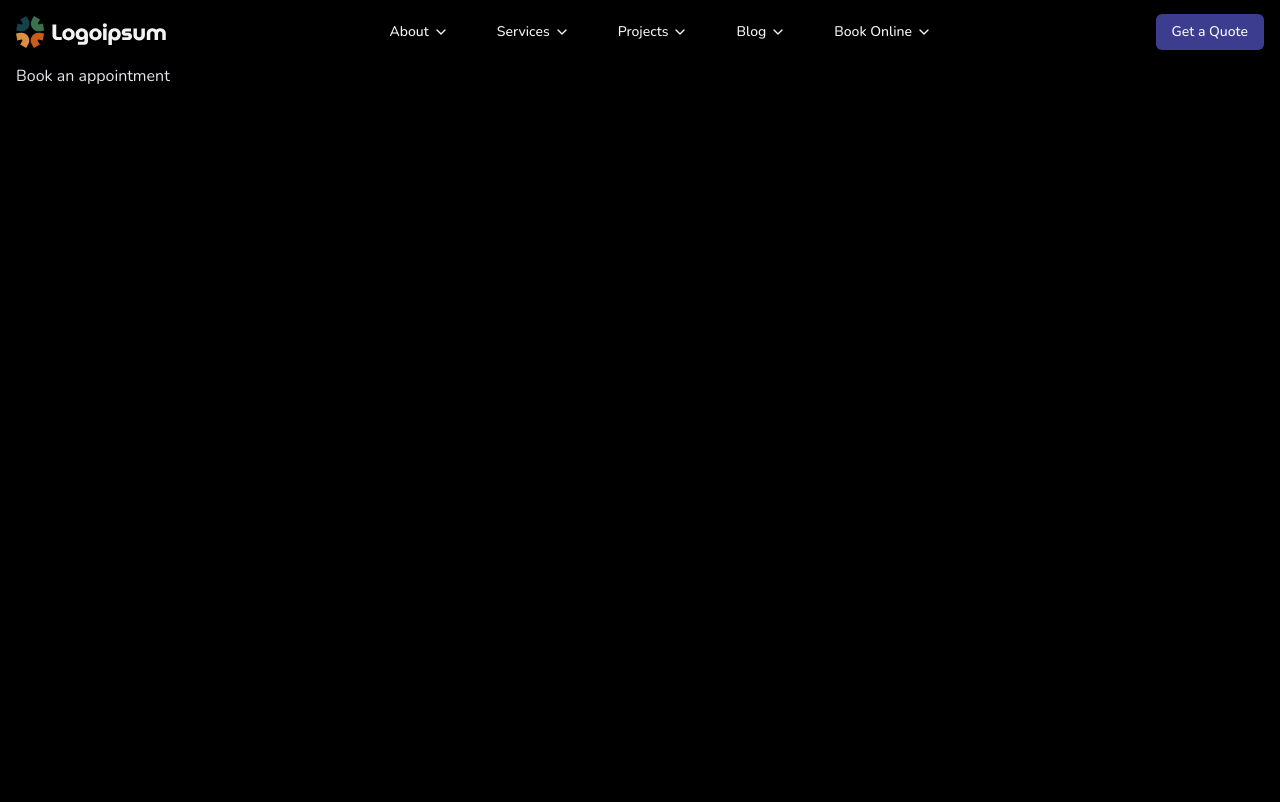
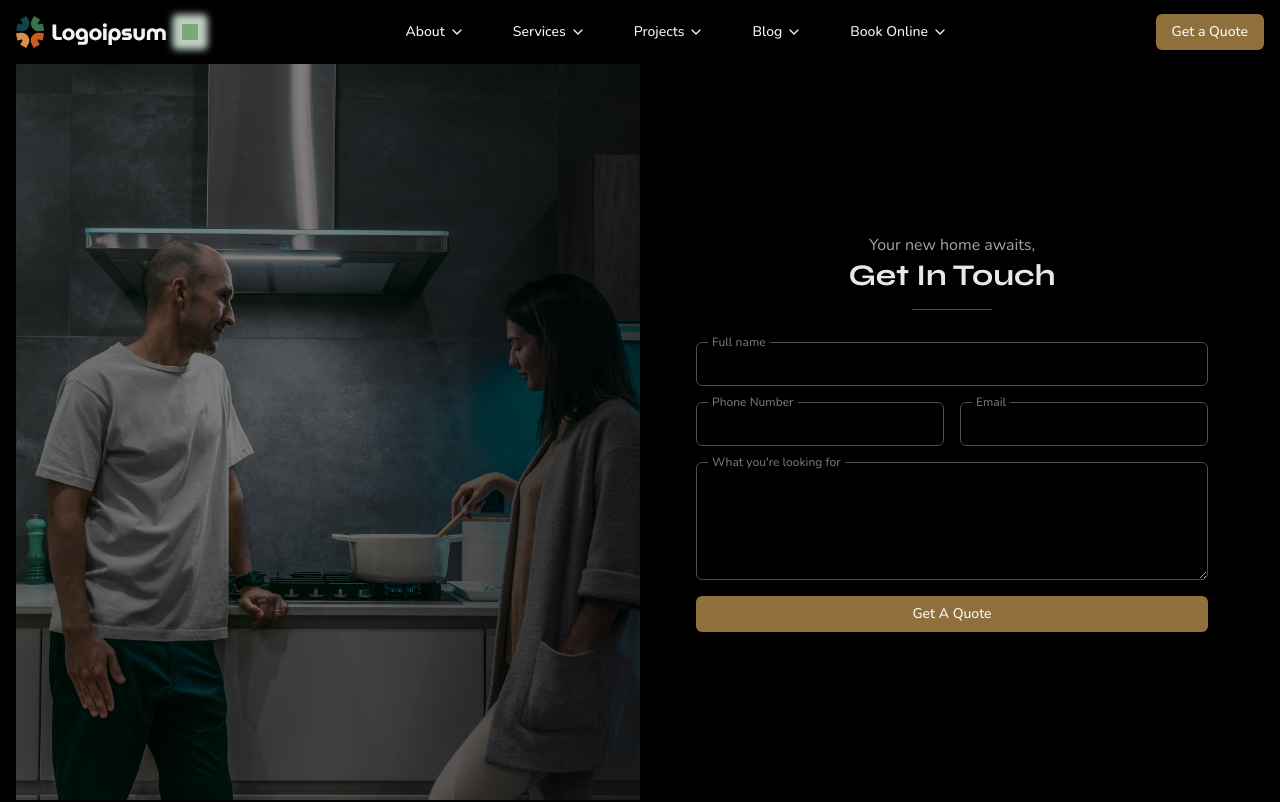
Before and after one commit to OlisDevSpot/next-construction-template, a Next.js app: page /book in a window 1280 px wide. Shown: the top 802 px of the page. Built offline with nearby package versions, Linux system fonts and the light colour scheme.

Commit message:
improve book meeting form

```diff
--- a/src/app/(public)/(navigation)/book/page.tsx
+++ b/src/app/(public)/(navigation)/book/page.tsx
@@ -1,7 +1,10 @@
+import ContactForm from "../../_components/contact-form/ContactForm";
+
 export default function BookPage() {
   return (
-    <div className="flex flex-col w-full h-full min-h-screen">
-      Book an appointment
+    <div className="flex w-full h-full items-center justify-center">
+      <div className="flex-1 h-full bg-[linear-gradient(to_right,rgba(0,0,0,0.5),rgba(0,0,0,0.5),rgba(0,0,0,0.8)),url('/images/get-in-touch.jpg')] bg-cover bg-no-repeat" />
+      <ContactForm className="flex-1" />
     </div>
   );
 }
--- a/src/app/(public)/(navigation)/layout.tsx
+++ b/src/app/(public)/(navigation)/layout.tsx
@@ -1,3 +1,9 @@
 export default function layout({ children }: { children: React.ReactNode }) {
-  return <div className="pt-16 p-4">{children}</div>;
+  return (
+    // set padding for navigation pages
+    <div className="pt-16 p-4 h-full">
+      {/* set height for navigation pages minus nav bar */}
+      <div className="h-[calc(100vh-64px)]">{children}</div>
+    </div>
+  );
 }
--- /dev/null
+++ b/src/app/(public)/_components/contact-form/ContactForm.tsx
@@ -0,0 +1,68 @@
+"use client";
+
+import { Button } from "@/components/ui/button";
+import { Input } from "@/components/ui/input";
+import { Label } from "@/components/ui/label";
+import { Separator } from "@/components/ui/separator";
+import { Textarea } from "@/components/ui/textarea";
+import { cn } from "@/lib/utils";
+
+export default function ContactForm({ className }: { className?: string }) {
+  const submitForm = (e: React.FormEvent<HTMLFormElement>) => {
+    e.preventDefault();
+    const formData = new FormData();
+    console.log(e.target);
+  };
+  return (
+    <div className={cn("flex flex-col items-center justify-center", className)}>
+      <p className="text-neutral-400">Your new home awaits,</p>
+      <h2 className="font-bold text-3xl">Get In Touch</h2>
+      <Separator className="min-w-6 max-w-20 bg-input-muted mt-4 mb-8" />
+      <form
+        onSubmit={submitForm}
+        autoComplete="off"
+        className="grid grid-cols-2 gap-4 w-full max-w-lg"
+      >
+        <div className="relative col-span-2">
+          <Label
+            htmlFor="name"
+            className="absolute block -top-2 ml-3 z-10 bg-black px-1 py-0 text-neutral-500 text-xs"
+          >
+            Full name
+          </Label>
+          <Input type="text" name="name" id="name" />
+        </div>
+        <div className="relative">
+          <Label
+            htmlFor="phone"
+            className="absolute block -top-2 ml-3 z-10 bg-black px-1 py-0 text-neutral-500 text-xs"
+          >
+            Phone Number
+          </Label>
+          <Input type="text" name="phone" id="phone" />
+        </div>
+        <div className="relative">
+          <Label
+            htmlFor="email"
+            className="absolute block -top-2 ml-3 z-10 bg-black px-1 py-0 text-neutral-500 text-xs"
+          >
+            Email
+          </Label>
+          <Input type="text" name="email" id="email" />
+        </div>
+        <div className="relative col-span-2">
+          <Label
+            htmlFor="message"
+            className="absolute block -top-2 ml-3 z-10 bg-black px-1 py-0 text-neutral-500 text-xs"
+          >
+            What you're looking for
+          </Label>
+          <Textarea rows={5} name="message" id="message" />
+        </div>
+        <Button className="col-span-2" type="submit">
+          Get A Quote
+        </Button>
+      </form>
+    </div>
+  );
+}
--- a/src/app/(public)/layout.tsx
+++ b/src/app/(public)/layout.tsx
@@ -6,7 +6,9 @@ export default function layout({ children }: { children: React.ReactNode }) {
     <>
       <div className="w-full h-auto">
         <Navbar />
-        <main className="w-full min-w-screen">{children}</main>
+        <main className="w-full min-w-screen h-auto min-h-screen">
+          {children}
+        </main>
       </div>
       <Footer />
     </>
--- a/src/app/globals.css
+++ b/src/app/globals.css
@@ -23,24 +23,25 @@ body {
 @layer base {
   :root {
     --background: 0 0% 0%;
-    --foreground: 240 10% 90.9%;
+    --foreground: 37 10% 90.9%;
     --card: 0 0% 100%;
-    --card-foreground: 240 10% 3.9%;
+    --card-foreground: 37 10% 3.9%;
     --popover: 0 0% 100%;
-    --popover-foreground: 240 10% 3.9%;
-    --primary: 240 40% 40%;
+    --popover-foreground: 37 10% 3.9%;
+    --primary: 37 40% 40%;
     --primary-foreground: 0 0% 98%;
-    --secondary: 240 4.8% 95.9%;
-    --secondary-foreground: 240 5.9% 10%;
-    --muted: 240 4.8% 95.9%;
-    --muted-foreground: 240 3.8% 46.1%;
-    --accent: 240 4.8% 5.9%;
-    --accent-foreground: 240 5.9% 90%;
+    --secondary: 37 4.8% 95.9%;
+    --secondary-foreground: 37 5.9% 10%;
+    --muted: 37 4.8% 95.9%;
+    --muted-foreground: 37 3.8% 46.1%;
+    --accent: 37 4.8% 5.9%;
+    --accent-foreground: 37 5.9% 90%;
     --destructive: 0 84.2% 60.2%;
     --destructive-foreground: 0 0% 98%;
-    --border: 240 5.9% 90%;
-    --input: 240 5.9% 90%;
-    --ring: 240 10% 3.9%;
+    --border: 37 5.9% 90%;
+    --input: 37 5.9% 90%;
+    --input-muted: 37 5.9% 30%;
+    --ring: 37 10% 3.9%;
     --chart-1: 12 76% 61%;
     --chart-2: 173 58% 39%;
     --chart-3: 197 37% 24%;
@@ -49,25 +50,25 @@ body {
     --radius: 0.5rem;
   }
   .dark {
-    --background: 240 10% 3.9%;
+    --background: 37 10% 3.9%;
     --foreground: 0 0% 98%;
-    --card: 240 10% 3.9%;
+    --card: 37 10% 3.9%;
     --card-foreground: 0 0% 98%;
-    --popover: 240 10% 3.9%;
+    --popover: 37 10% 3.9%;
     --popover-foreground: 0 0% 98%;
     --primary: 0 0% 98%;
-    --primary-foreground: 240 5.9% 10%;
-    --secondary: 240 3.7% 15.9%;
+    --primary-foreground: 37 5.9% 10%;
+    --secondary: 37 3.7% 15.9%;
     --secondary-foreground: 0 0% 98%;
-    --muted: 240 3.7% 15.9%;
-    --muted-foreground: 240 5% 64.9%;
-    --accent: 240 3.7% 15.9%;
+    --muted: 37 3.7% 15.9%;
+    --muted-foreground: 37 5% 64.9%;
+    --accent: 37 3.7% 15.9%;
     --accent-foreground: 0 0% 98%;
     --destructive: 0 62.8% 30.6%;
     --destructive-foreground: 0 0% 98%;
-    --border: 240 3.7% 15.9%;
-    --input: 240 3.7% 15.9%;
-    --ring: 240 4.9% 83.9%;
+    --border: 37 3.7% 15.9%;
+    --input: 37 3.7% 15.9%;
+    --ring: 37 4.9% 83.9%;
     --chart-1: 220 70% 50%;
     --chart-2: 160 60% 45%;
     --chart-3: 30 80% 55%;
--- a/src/components/Logo.tsx
+++ b/src/components/Logo.tsx
@@ -20,6 +20,26 @@ export default function Logo() {
       <Link href="/">
         <Image src="/images/logo.svg" alt="logo" width={150} height={100} />
       </Link>
+      <motion.div
+        className="ml-4 w-4 h-4"
+        animate={{
+          backgroundColor: Array.from({ length: 6 }).map(
+            (_, index) => `hsl(120, 20%, ${(index + 1) * 10}%)`
+          ),
+          borderRadius: ["0%", "25%", "50%", "50%", "25%", "0%"],
+          boxShadow: [
+            "0 0 2px 5px hsl(240, 20%, 50%)",
+            "0 0 8px 10px hsl(120, 20%, 80%)",
+          ],
+        }}
+        transition={{
+          times: [0, 0.2, 0.4, 0.6, 0.8, 1],
+          duration: 6,
+          repeat: Infinity,
+          repeatType: "reverse",
+          ease: "linear",
+        }}
+      ></motion.div>
     </motion.div>
   );
 }
--- a/src/components/ui/input.tsx
+++ b/src/components/ui/input.tsx
@@ -1,6 +1,6 @@
-import * as React from "react"
+import * as React from "react";
 
-import { cn } from "@/lib/utils"
+import { cn } from "@/lib/utils";
 
 const Input = React.forwardRef<HTMLInputElement, React.ComponentProps<"input">>(
   ({ className, type, ...props }, ref) => {
@@ -8,15 +8,15 @@ const Input = React.forwardRef<HTMLInputElement, React.ComponentProps<"input">>(
       <input
         type={type}
         className={cn(
-          "flex h-9 w-full rounded-md border border-input bg-transparent px-3 py-1 text-base shadow-sm transition-colors file:border-0 file:bg-transparent file:text-sm file:font-medium file:text-foreground placeholder:text-muted-foreground focus-visible:outline-none focus-visible:ring-1 focus-visible:ring-ring disabled:cursor-not-allowed disabled:opacity-50 md:text-sm",
+          "flex h-11 w-full rounded-md border border-input-muted bg-transparent px-3 py-1 text-base shadow-sm transition-colors file:border-0 file:bg-transparent file:text-sm file:font-medium file:text-foreground placeholder:text-muted-foreground focus-visible:outline-none focus-visible:ring-1 focus-visible:ring-ring disabled:cursor-not-allowed disabled:opacity-50 md:text-sm",
           className
         )}
         ref={ref}
         {...props}
       />
-    )
+    );
   }
-)
-Input.displayName = "Input"
+);
+Input.displayName = "Input";
 
-export { Input }
+export { Input };
--- /dev/null
+++ b/src/components/ui/textarea.tsx
@@ -0,0 +1,22 @@
+import * as React from "react";
+
+import { cn } from "@/lib/utils";
+
+const Textarea = React.forwardRef<
+  HTMLTextAreaElement,
+  React.ComponentProps<"textarea">
+>(({ className, ...props }, ref) => {
+  return (
+    <textarea
+      className={cn(
+        "flex min-h-[60px] w-full rounded-md border border-input-muted bg-transparent px-3 py-2 text-base shadow-sm placeholder:text-muted-foreground focus-visible:outline-none focus-visible:ring-1 focus-visible:ring-ring disabled:cursor-not-allowed disabled:opacity-50 md:text-sm",
+        className
+      )}
+      ref={ref}
+      {...props}
+    />
+  );
+});
+Textarea.displayName = "Textarea";
+
+export { Textarea };
--- a/tailwind.config.ts
+++ b/tailwind.config.ts
@@ -10,75 +10,76 @@ const config: Config = {
   theme: {
     extend: {
       colors: {
-  			background: 'hsl(var(--background))',
-  			foreground: 'hsl(var(--foreground))',
+        background: "hsl(var(--background))",
+        foreground: "hsl(var(--foreground))",
         card: {
-  				DEFAULT: 'hsl(var(--card))',
-  				foreground: 'hsl(var(--card-foreground))'
+          DEFAULT: "hsl(var(--card))",
+          foreground: "hsl(var(--card-foreground))",
         },
         popover: {
-  				DEFAULT: 'hsl(var(--popover))',
-  				foreground: 'hsl(var(--popover-foreground))'
+          DEFAULT: "hsl(var(--popover))",
+          foreground: "hsl(var(--popover-foreground))",
         },
         primary: {
-  				DEFAULT: 'hsl(var(--primary))',
-  				foreground: 'hsl(var(--primary-foreground))'
+          DEFAULT: "hsl(var(--primary))",
+          foreground: "hsl(var(--primary-foreground))",
         },
         secondary: {
-  				DEFAULT: 'hsl(var(--secondary))',
-  				foreground: 'hsl(var(--secondary-foreground))'
+          DEFAULT: "hsl(var(--secondary))",
+          foreground: "hsl(var(--secondary-foreground))",
         },
         muted: {
-  				DEFAULT: 'hsl(var(--muted))',
-  				foreground: 'hsl(var(--muted-foreground))'
+          DEFAULT: "hsl(var(--muted))",
+          foreground: "hsl(var(--muted-foreground))",
         },
         accent: {
-  				DEFAULT: 'hsl(var(--accent))',
-  				foreground: 'hsl(var(--accent-foreground))'
+          DEFAULT: "hsl(var(--accent))",
+          foreground: "hsl(var(--accent-foreground))",
         },
         destructive: {
-  				DEFAULT: 'hsl(var(--destructive))',
-  				foreground: 'hsl(var(--destructive-foreground))'
+          DEFAULT: "hsl(var(--destructive))",
+          foreground: "hsl(var(--destructive-foreground))",
         },
-  			border: 'hsl(var(--border))',
-  			input: 'hsl(var(--input))',
-  			ring: 'hsl(var(--ring))',
+        border: "hsl(var(--border))",
+        input: "hsl(var(--input))",
+        "input-muted": "hsl(var(--input-muted))",
+        ring: "hsl(var(--ring))",
         chart: {
-  				'1': 'hsl(var(--chart-1))',
-  				'2': 'hsl(var(--chart-2))',
-  				'3': 'hsl(var(--chart-3))',
-  				'4': 'hsl(var(--chart-4))',
-  				'5': 'hsl(var(--chart-5))'
-  			}
+          "1": "hsl(var(--chart-1))",
+          "2": "hsl(var(--chart-2))",
+          "3": "hsl(var(--chart-3))",
+          "4": "hsl(var(--chart-4))",
+          "5": "hsl(var(--chart-5))",
+        },
       },
       borderRadius: {
-  			lg: 'var(--radius)',
-  			md: 'calc(var(--radius) - 2px)',
-  			sm: 'calc(var(--radius) - 4px)'
+        lg: "var(--radius)",
+        md: "calc(var(--radius) - 2px)",
+        sm: "calc(var(--radius) - 4px)",
       },
       keyframes: {
-  			'accordion-down': {
+        "accordion-down": {
           from: {
-  					height: '0'
+            height: "0",
           },
           to: {
-  					height: 'var(--radix-accordion-content-height)'
-  				}
+            height: "var(--radix-accordion-content-height)",
           },
-  			'accordion-up': {
+        },
+        "accordion-up": {
           from: {
-  					height: 'var(--radix-accordion-content-height)'
+            height: "var(--radix-accordion-content-height)",
           },
           to: {
-  					height: '0'
-  				}
-  			}
+            height: "0",
+          },
+        },
       },
       animation: {
-  			'accordion-down': 'accordion-down 0.2s ease-out',
-  			'accordion-up': 'accordion-up 0.2s ease-out'
-  		}
-  	}
+        "accordion-down": "accordion-down 0.2s ease-out",
+        "accordion-up": "accordion-up 0.2s ease-out",
+      },
+    },
   },
   plugins: [require("tailwindcss-animate")],
 };
```
Also changed, not shown: public/images/get-in-touch.jpg (added). Lines whose indentation alone changed are shown as unchanged.
